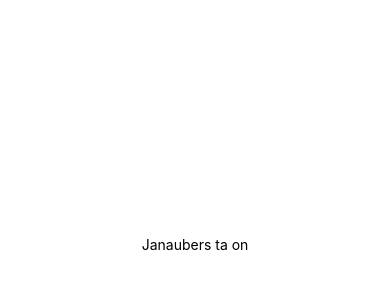
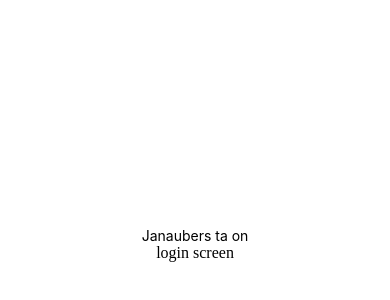
Before and after one commit to MarcosGAC/janauber-frontend, a React Native app: screen / in a window 390 px wide. Shown: the part 178-478 px from the top of the page. Built offline with nearby package versions, Linux system fonts and the light colour scheme.

Commit message:
create login screen component

```diff
--- a/App.js
+++ b/App.js
@@ -1,10 +1,12 @@
 import { StatusBar } from 'expo-status-bar';
 import { StyleSheet, Text, View } from 'react-native';
+import LoginScreen from './components/loginScreen';
 
 export default function App() {
   return (
     <View style={styles.container}>
       <Text>Janaubers ta on</Text>
+      <LoginScreen />
       <StatusBar style="auto" />
     </View>
   );
--- /dev/null
+++ b/components/loginScreen/index.jsx
@@ -0,0 +1,7 @@
+export default function LoginScreen(){
+    return(
+        <view>
+            login screen
+        </view>
+    )
+}
```
